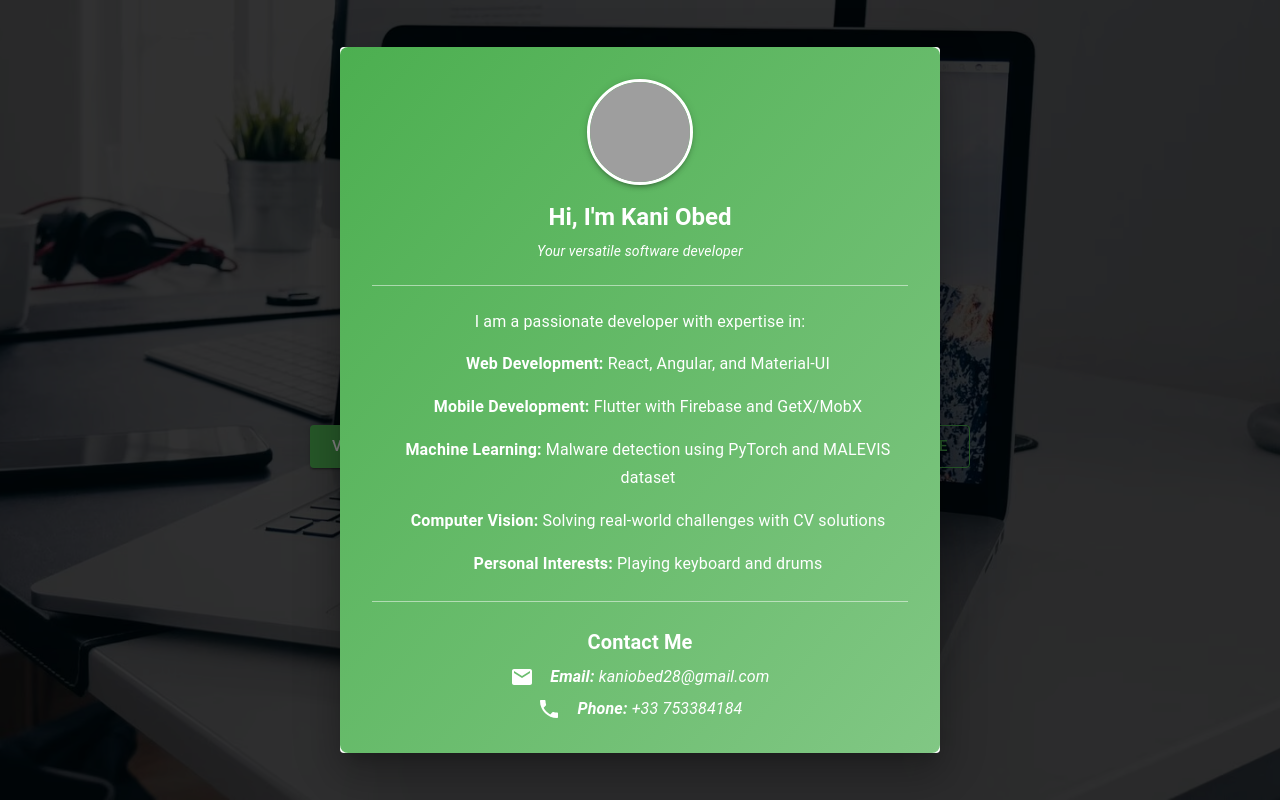
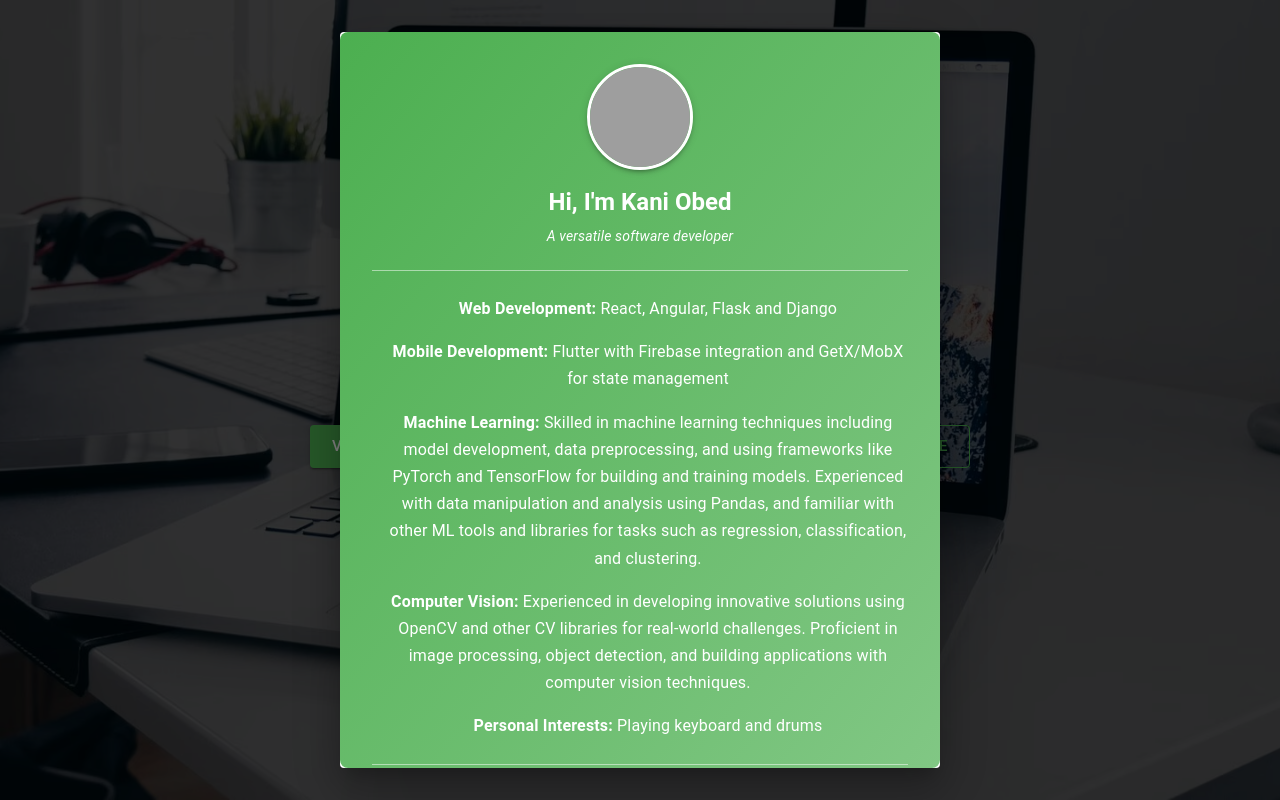
Before and after one commit to kaniobed28/my_portifolio, a React (Create React App) app: page / in a window 1280 px wide. Both pictures are taken after a click on the button "ABOUT ME". Shown: the top 800 px of the page. Built offline with nearby package versions, Linux system fonts and the light colour scheme; grey boxes are pictures that could not be loaded.

Commit message:
about me dialog added

```diff
--- a/src/HomeBanner/views/AboutMeDialog.jsx
+++ b/src/HomeBanner/views/AboutMeDialog.jsx
@@ -12,6 +12,23 @@
 import PhoneIcon from '@mui/icons-material/Phone';
 
 const AboutMeDialog = ({ open, onClose }) => {
+    const knowledge = [
+        { title: 'Web Development', details: 'React, Angular, Flask and Django' },
+        {
+            title: 'Mobile Development',
+            details: 'Flutter with Firebase integration and GetX/MobX for state management',
+        },
+        {
+            title: 'Machine Learning',
+            details: 'Skilled in machine learning techniques including model development, data preprocessing, and using frameworks like PyTorch and TensorFlow for building and training models. Experienced with data manipulation and analysis using Pandas, and familiar with other ML tools and libraries for tasks such as regression, classification, and clustering.',
+        },
+        {
+            title: 'Computer Vision',
+            details: 'Experienced in developing innovative solutions using OpenCV and other CV libraries for real-world challenges. Proficient in image processing, object detection, and building applications with computer vision techniques.',
+        },
+        { title: 'Personal Interests', details: 'Playing keyboard and drums' },
+    ];
+
     return (
         <Dialog open={open} onClose={onClose} maxWidth="sm" fullWidth>
             <DialogContent
@@ -29,7 +46,6 @@
                         display: 'flex',
                         flexDirection: 'column',
                         alignItems: 'center',
-                        textAlign: 'center',
                         mb: 3,
                     }}
                 >
@@ -56,37 +72,15 @@
                         Hi, I'm Kani Obed
                     </Typography>
                     <Typography variant="body2" fontStyle="italic">
-                        Your versatile software developer
+                        A versatile software developer
                     </Typography>
                 </Box>
 
-                {/* Content Section */}
+                {/* Divider */}
                 <Divider sx={{ mb: 3, borderColor: 'rgba(255, 255, 255, 0.5)' }} />
-                <motion.div
-                    initial={{ opacity: 0, y: 20 }}
-                    animate={{ opacity: 1, y: 0 }}
-                    transition={{ duration: 0.5, delay: 0.2 }}
-                >
-                    <Typography variant="body1" paragraph>
-                        I am a passionate developer with expertise in:
-                    </Typography>
-                </motion.div>
-                {[
-                    { title: 'Web Development', details: 'React, Angular, and Material-UI' },
-                    {
-                        title: 'Mobile Development',
-                        details: 'Flutter with Firebase and GetX/MobX',
-                    },
-                    {
-                        title: 'Machine Learning',
-                        details: 'Malware detection using PyTorch and MALEVIS dataset',
-                    },
-                    {
-                        title: 'Computer Vision',
-                        details: 'Solving real-world challenges with CV solutions',
-                    },
-                    { title: 'Personal Interests', details: 'Playing keyboard and drums' },
-                ].map((item, index) => (
+
+                {/* Knowledge Section */}
+                {knowledge.map((item, index) => (
                     <Typography
                         key={index}
                         variant="body2"
@@ -95,12 +89,13 @@
                         component={motion.div}
                         initial={{ opacity: 0, y: 10 }}
                         animate={{ opacity: 1, y: 0 }}
-                        transition={{ duration: 0.4, delay: 0.2 + index * 0.1 }}
+                        transition={{ duration: 0.4, delay: index * 0.2 }}
                     >
                         <strong>{item.title}:</strong> {item.details}
                     </Typography>
                 ))}
 
+                {/* Divider */}
                 <Divider sx={{ my: 3, borderColor: 'rgba(255, 255, 255, 0.5)' }} />
 
                 {/* Contact Information */}
```
